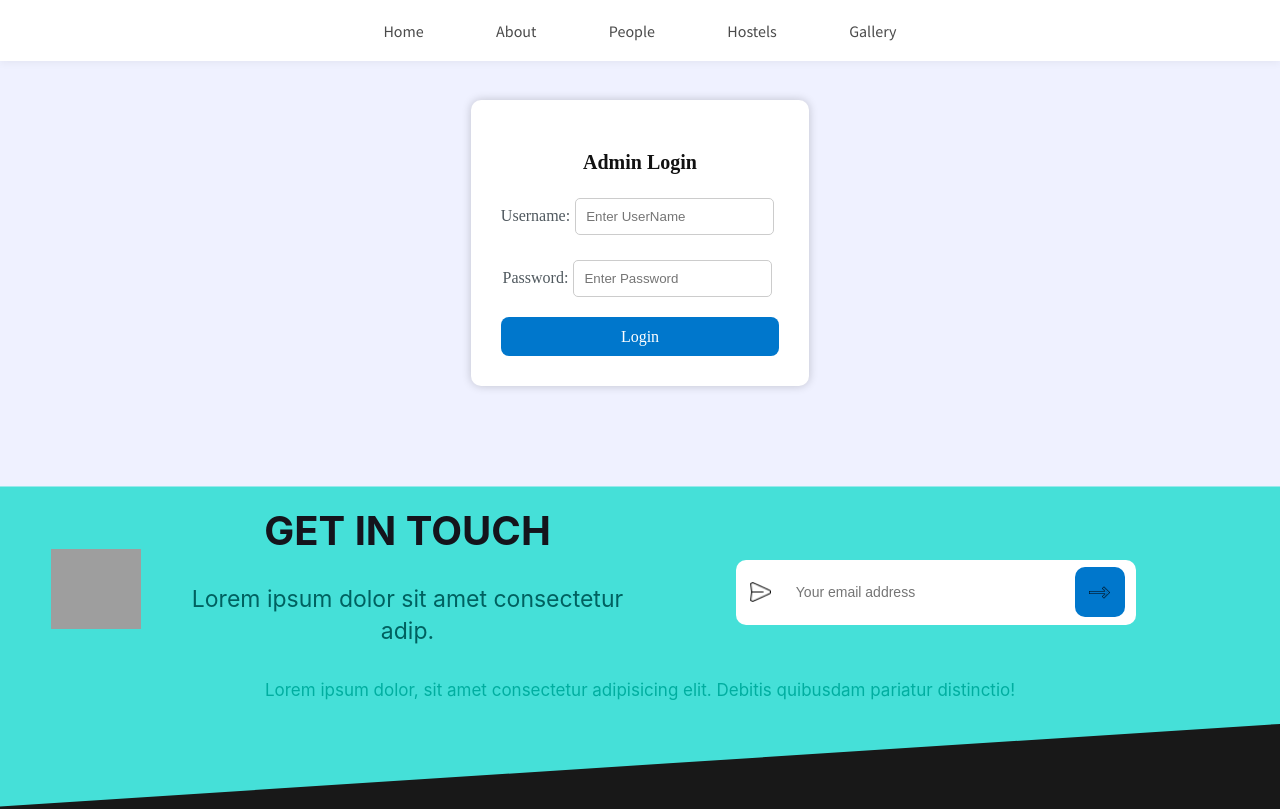
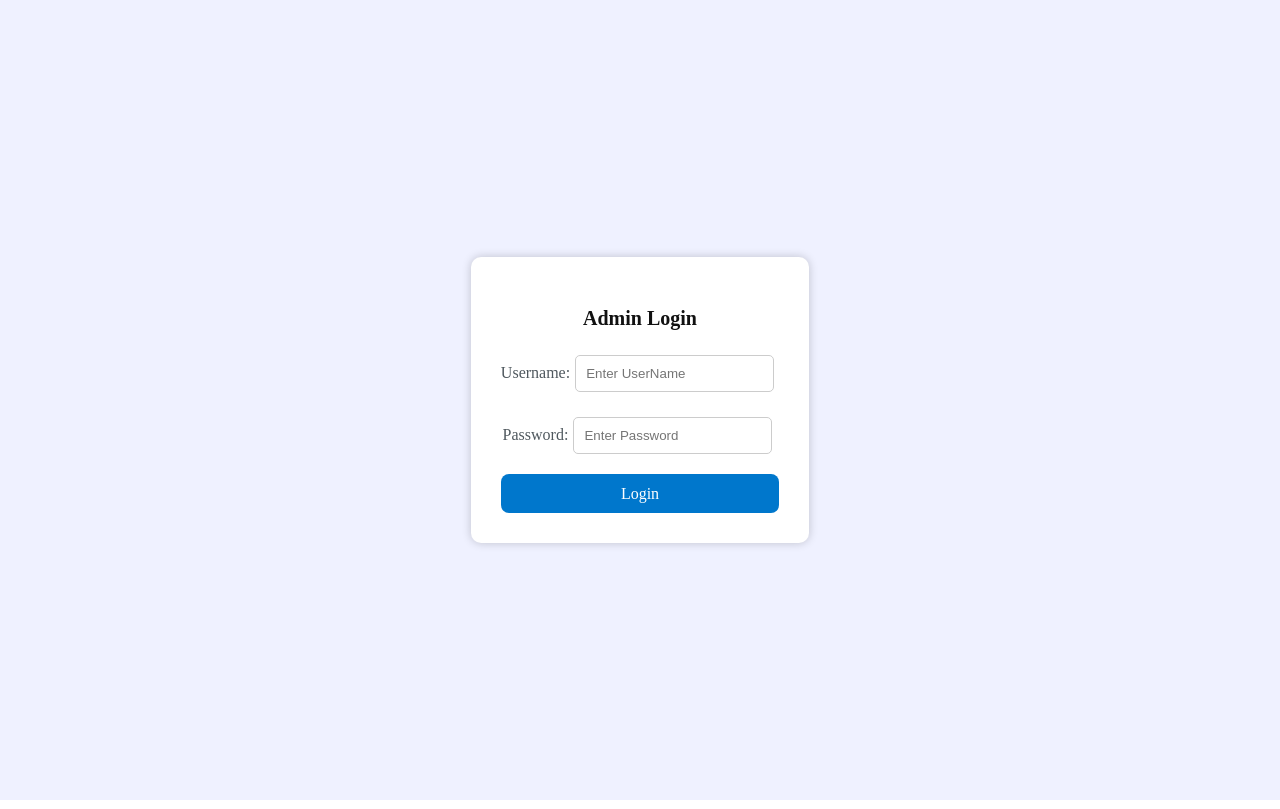
Before and after one commit to Satishshekhar12/NITK-Hostel, a React (Vite) app in the folder client/: page /admin/login in a window 1280 px wide. Shown: the top 809 px of the page. Built offline with nearby package versions, Linux system fonts and the light colour scheme; grey boxes are pictures that could not be loaded.

Commit message:
admin login router and styles changes

```diff
--- a/client/src/pages/AdminLogin.jsx
+++ b/client/src/pages/AdminLogin.jsx
@@ -3,6 +3,7 @@
 
 const AdminLogin = () => {
     return (
+        <div className={styles.background}>
             <div className={styles.container}>
                 <h2> Admin Login</h2>
                 <form className={styles.form}>
@@ -15,9 +16,8 @@
                         <input type='password' placeholder='Enter Password'/>
                     </label>
                     <button type='submit'>Login</button>
-
                 </form>
-
+            </div>
         </div>
     );
 };
--- a/client/src/styles/adminlogin.module.css
+++ b/client/src/styles/adminlogin.module.css
@@ -1,3 +1,11 @@
+.background {
+  width: 100vw;
+  height: 100vh;
+  display: flex;
+  justify-content: center;
+  align-items: center;
+}
+
 .container {
   max-width: 400px;
   margin: 100px auto;
@@ -48,7 +56,6 @@
     margin: 30px 20px;
     padding: 20px;
   }
-
   input,
   button {
     width: 100%;
```
Also changed, not shown: client/src/router/index.jsx (+4 -4 lines). Lines whose indentation alone changed are shown as unchanged.
